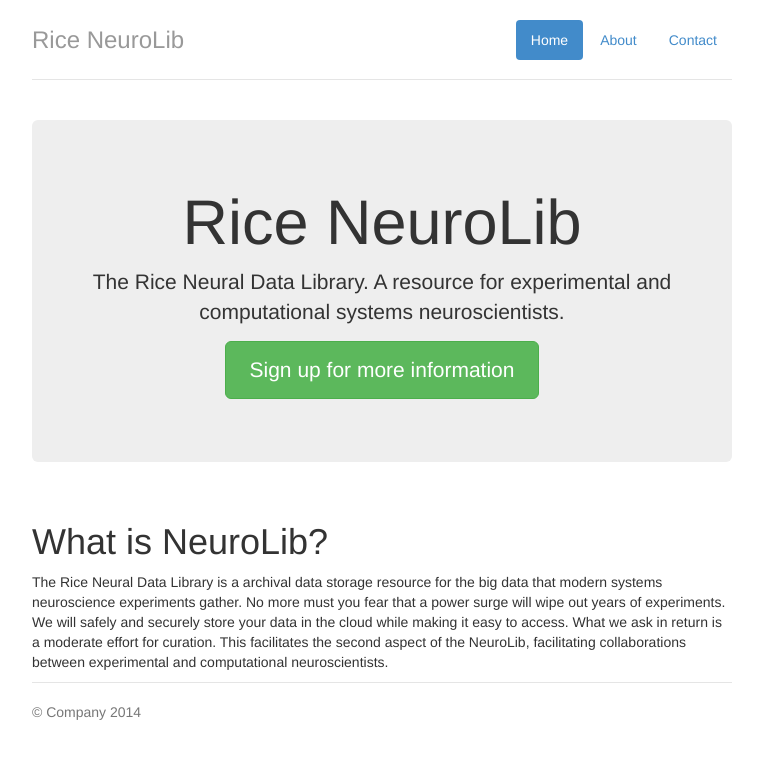
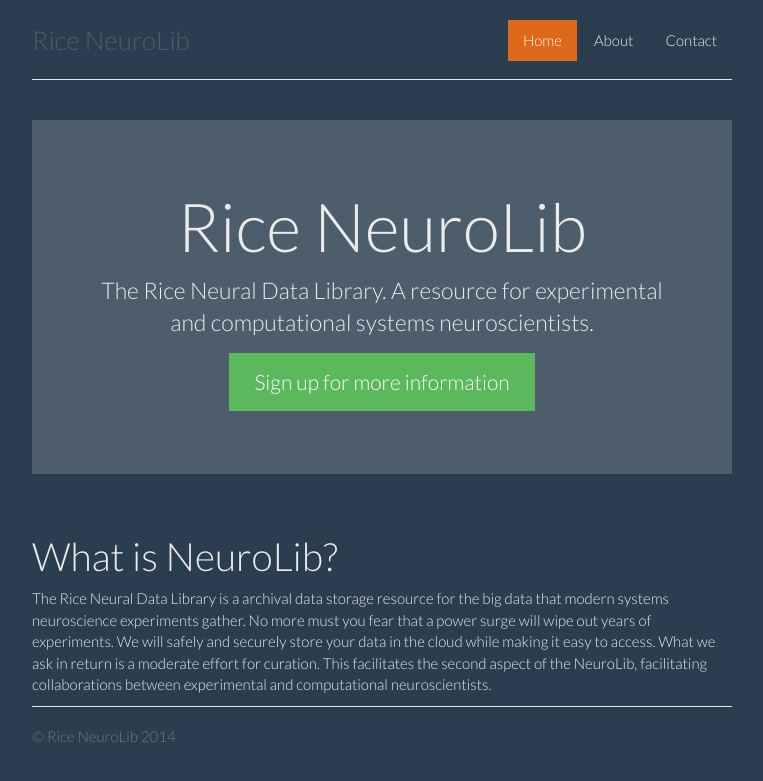
Before and after one commit to neurolib/neurolib.github.io, a Jekyll site: the page built from index.md, in a window 1280 px wide. Shown: the top 781 px of the page, without its empty margins (258-1021 px from the left). Built offline with Jekyll 4.4.1, drawn with Linux system fonts in a browser that asks for light colours; Markdown is read by kramdown in place of the engine named in the settings; some of the changed lines change nothing that is shown.

Commit message:
Changed theme

```diff
--- a/_includes/footer.html
+++ b/_includes/footer.html
@@ -1,6 +1,6 @@
 
       <div class="footer">
-        <p>&copy; Company 2014</p>
+        <p>&copy; Rice NeuroLib 2014</p>
       </div>
 
     </div> <!-- container -->
--- a/_includes/header.html
+++ b/_includes/header.html
@@ -22,8 +22,8 @@
       <div class="header">
         <ul class="nav nav-pills pull-right">
           <li class="active"><a href="#">Home</a></li>
-          <li><a href="#">About</a></li>
-          <li><a href="#">Contact</a></li>
+          <li><a href="#about">About</a></li>
+          <li><a href="#contact">Contact</a></li>
         </ul>
         <h3 class="text-muted">{{ site.name }}</h3>
       </div>
```
Also changed, not shown: css/bootstrap.min.css.
